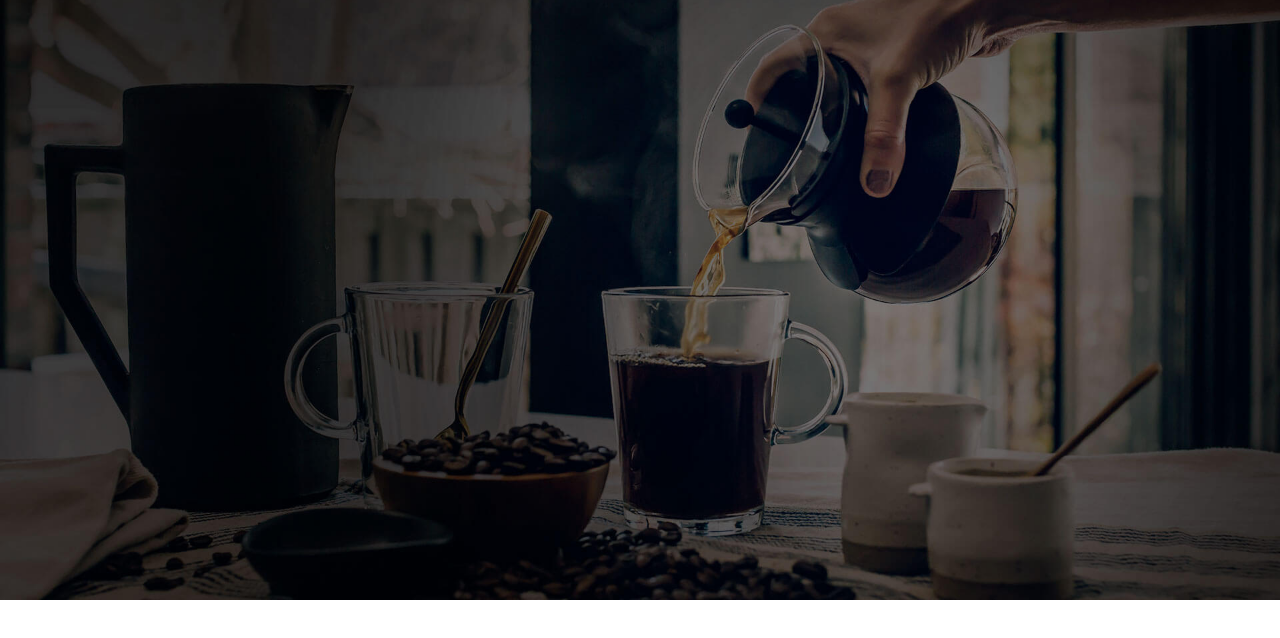
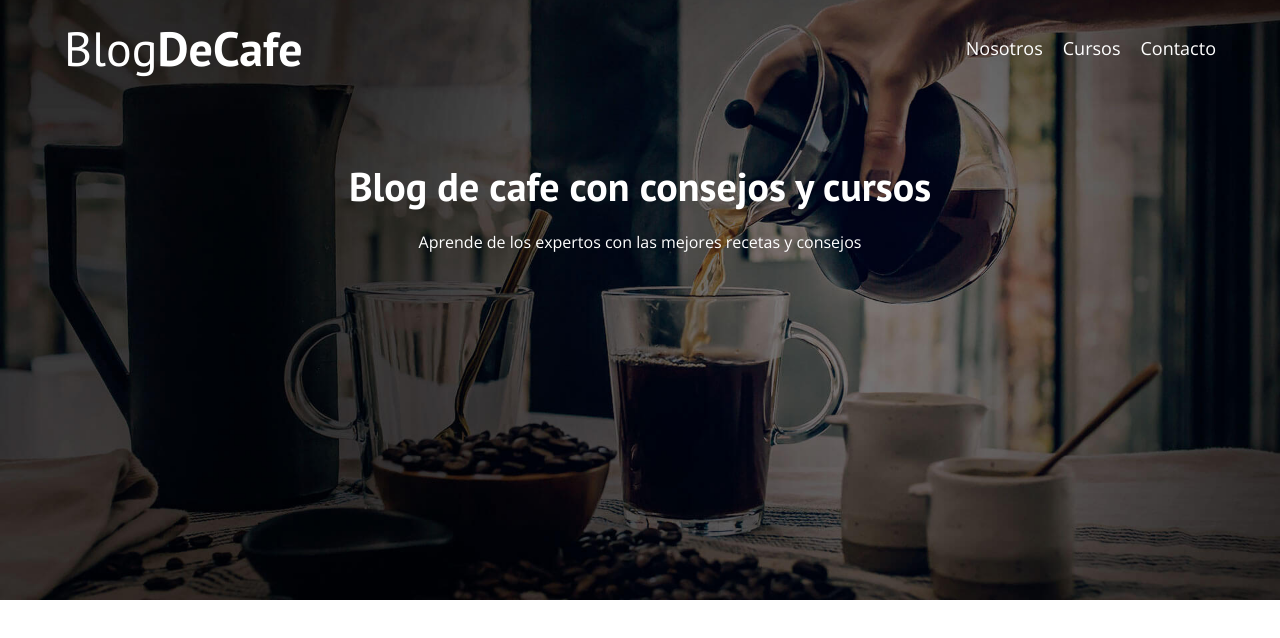
Before and after one commit to we-haveit/blogdecafe, a plain HTML site: page index.html in a window 1280 px wide. Drawn offline with nearby package versions, Linux system fonts and the light colour scheme.

Commit message:
ternimacion del header

```diff
--- a/css/style.css
+++ b/css/style.css
@@ -71,5 +71,44 @@ h4{
     background-size: cover;
     background-repeat: no-repeat;
     background-position: center center;
+}
+
+.header__texto{
+    text-align: center;
+    color: #fff;
+    margin-top: 5rem;
+}
+
+.logo{
+    color: #fff;
+}
+
+.logo__nombre{
+    font-weight: 400;
+}
+
+.logo__bold{
+    font-weight: 700;
+}
+
+.navegacion__enlace{
+    display: block;
+    text-align: center;
+    font-size: 1.8rem;
+    color: #fff;
+}
+
+@media (min-width: 768px) {
+    .barra{
+        display: flex;
+        justify-content: space-between;
+        align-items: center;
+    }
+
+    .navegacion{
+        display: flex;
+        gap: 2rem;
+
+    }
 
 }
--- a/index.html
+++ b/index.html
@@ -12,8 +12,33 @@
 </head>
 <body>
     <header class="header">
+        <div class="contenedor">
+            <div class="barra">
+                <a class="logo" href="index.html">
+                    <h1 class="logo__nombre no-margin">Blog<span class="logo__bold">DeCafe</span></h1>
+                </a>
+
+                <nav class="navegacion">
+                    <a href="nosotros.html" class="navegacion__enlace">Nosotros</a>
+                    <a href="cursos.html" class="navegacion__enlace">Cursos</a>
+                    <a href="contacto.html" class="navegacion__enlace">Contacto</a>
+                </nav>
+            </div>
+        </div>
+
+        <div class="header__texto">
+            <h2 class="no-margin">Blog de cafe con consejos y cursos</h2>
+            <p class="no-margin">Aprende de los expertos con las mejores recetas y consejos</p>
+        </div>
+
+
 
     </header>
+
+
+
+
+
 
 
     <script src="js/scripts.js"></script>
```
